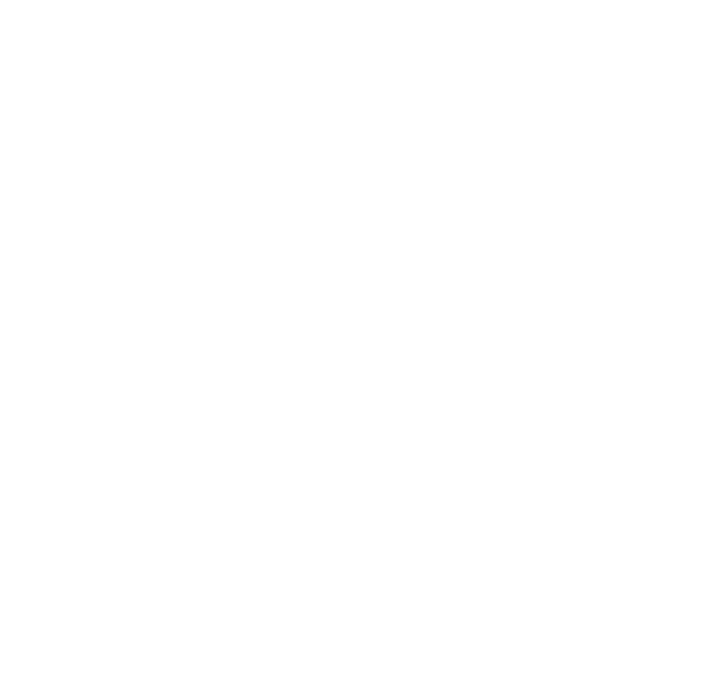
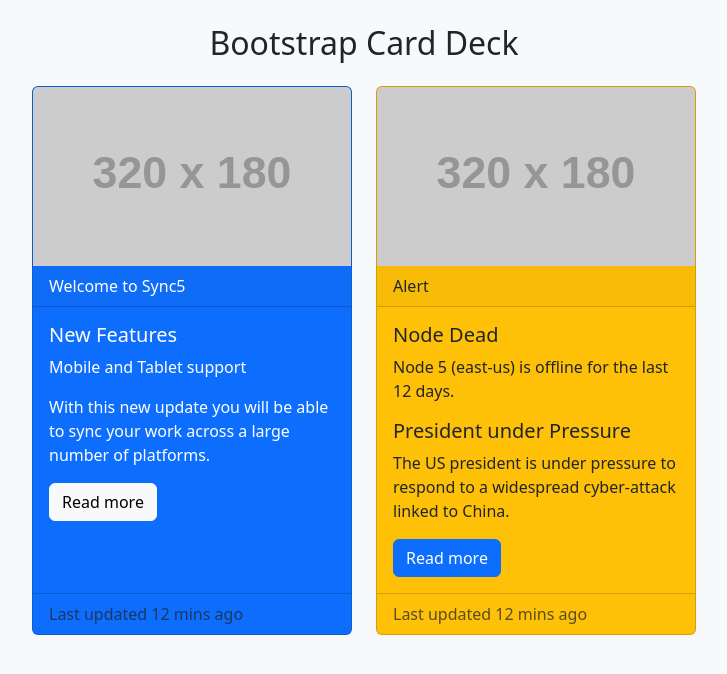
Before and after one commit to acciojob/bootstrap-card-vaishnavidehariya96, a website: page main.html in a window 1280 px wide. Shown: the whole page, without its empty margins (276-1003 px from the left). Drawn offline with nearby package versions, Linux system fonts and the light colour scheme; placeholder pictures from the web are drawn by us.

Commit message:
created a submission

```diff
--- a/main.html
+++ b/main.html
@@ -1,16 +1,56 @@
 <!DOCTYPE html>
+<html lang="en">
+<head>
+  <meta charset="UTF-8">
+  <meta name="viewport" content="width=device-width, initial-scale=1">
+  <title>Bootstrap Cards Example</title>
 
-<html>
+  <!-- Bootstrap CSS -->
+  <link href="https://cdn.jsdelivr.net/npm/bootstrap@5.3.3/dist/css/bootstrap.min.css" rel="stylesheet">
+</head>
+<body class="bg-light p-4">
 
-<head>
-	<link rel="stylesheet" href="styles.css">
-</head>
+  <div class="container">
+    <h2 class="text-center mb-4">Bootstrap Card Deck</h2>
 
-<body>
-	<!-- the entire body must be written by student -->
-    <script type="text/javascript" src="./script.js">
-</script>
+    <!-- Card Deck -->
+    <div class="card-deck d-flex gap-4 flex-wrap justify-content-center">
 
+      <!-- Card 1 -->
+      <div class="card bg-primary text-white" style="width: 20rem;">
+        <img src="https://via.placeholder.com/320x180" class="card-img-top" alt="Card image">
+        <div class="card-header">Welcome to Sync5</div>
+        <div class="card-body">
+          <h5 class="card-title">New Features</h5>
+          <p class="card-text">Mobile and Tablet support</p>
+          <p class="card-text">With this new update you will be able to sync your work across a large number of platforms.</p>
+          <a href="#" class="btn btn-light">Read more</a>
+        </div>
+        <div class="card-footer text-muted bg-transparent">
+          Last updated 12 mins ago
+        </div>
+      </div>
+
+      <!-- Card 2 -->
+      <div class="card bg-warning" style="width: 20rem;">
+        <img src="https://via.placeholder.com/320x180" class="card-img-top" alt="Alert Image">
+        <div class="card-header">Alert</div>
+        <div class="card-body">
+          <h5 class="card-title">Node Dead</h5>
+          <p class="card-text">Node 5 (east-us) is offline for the last 12 days.</p>
+          <h5 class="card-title">President under Pressure</h5>
+          <p class="card-text">The US president is under pressure to respond to a widespread cyber-attack linked to China.</p>
+          <a href="#" class="btn btn-primary">Read more</a>
+        </div>
+        <div class="card-footer text-muted bg-transparent">
+          Last updated 12 mins ago
+        </div>
+      </div>
+
+    </div>
+  </div>
+
+  <!-- Bootstrap JS -->
+  <script src="https://cdn.jsdelivr.net/npm/bootstrap@5.3.3/dist/js/bootstrap.bundle.min.js"></script>
 </body>
-
 </html>
--- a/script.js
+++ b/script.js
@@ -1 +1,17 @@
-//your code here
+
+// Wait until the page loads
+document.addEventListener("DOMContentLoaded", () => {
+  console.log("Bootstrap Card Page Loaded ✅");
+
+  // Select all Read More buttons
+  const buttons = document.querySelectorAll(".btn");
+
+  // Add event listener to each button
+  buttons.forEach((button) => {
+    button.addEventListener("click", (e) => {
+      e.preventDefault(); // prevent link reload
+      alert("You clicked: " + button.innerText);
+      console.log("Button clicked:", button.innerText);
+    });
+  });
+});
--- a/styles.css
+++ b/styles.css
@@ -1,2 +1,68 @@
+/* General Page Styling */
+body {
+  background-color: #f8f9fa;
+  font-family: "Poppins", Arial, sans-serif;
+  margin: 0;
+  padding: 20px;
+}
 
-/* Your CSS Code here. */
+/* Center the heading and give some spacing */
+h2 {
+  text-align: center;
+  margin-bottom: 30px;
+  font-weight: 600;
+  color: #333;
+}
+
+/* Card Deck Customization */
+.card-deck {
+  display: flex;
+  flex-wrap: wrap;
+  justify-content: center;
+  gap: 1.5rem;
+}
+
+/* Individual Card Styling */
+.card {
+  border-radius: 15px;
+  box-shadow: 0 4px 10px rgba(0, 0, 0, 0.1);
+  overflow: hidden;
+  transition: transform 0.2s ease, box-shadow 0.2s ease;
+}
+
+.card:hover {
+  transform: translateY(-6px);
+  box-shadow: 0 6px 16px rgba(0, 0, 0, 0.2);
+}
+
+/* Card Header */
+.card-header {
+  font-size: 1.1rem;
+  font-weight: 600;
+  background-color: rgba(0, 0, 0, 0.05);
+}
+
+/* Card Body Text */
+.card-text {
+  font-size: 0.95rem;
+  color: #222;
+}
+
+/* Footer muted text */
+.card-footer {
+  font-size: 0.8rem;
+  color: #6c757d;
+}
+
+/* Buttons */
+.btn {
+  border-radius: 8px;
+  font-weight: 500;
+}
+
+/* Responsive layout */
+@media (max-width: 768px) {
+  .card {
+    width: 100%;
+  }
+}
```
